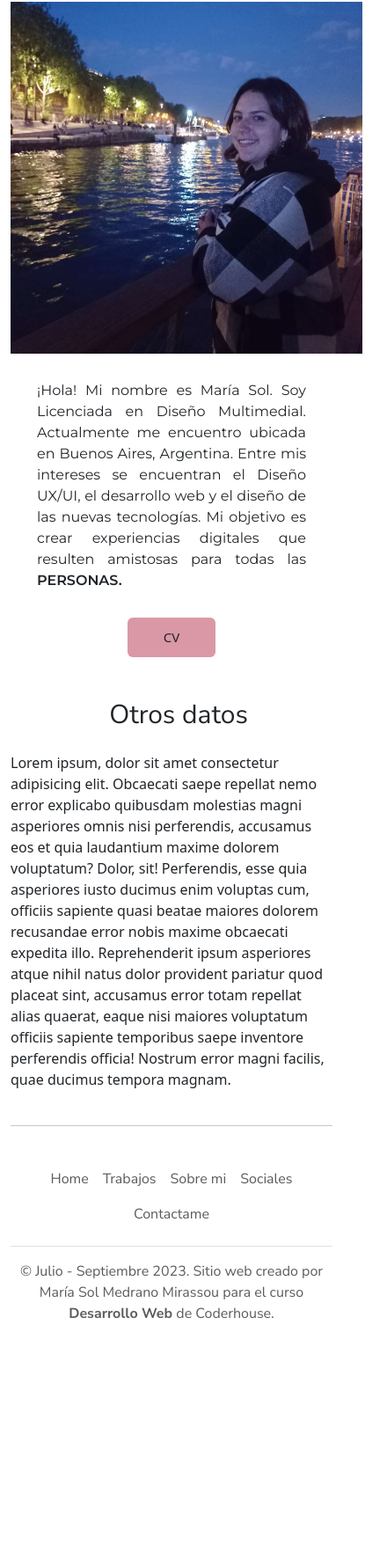
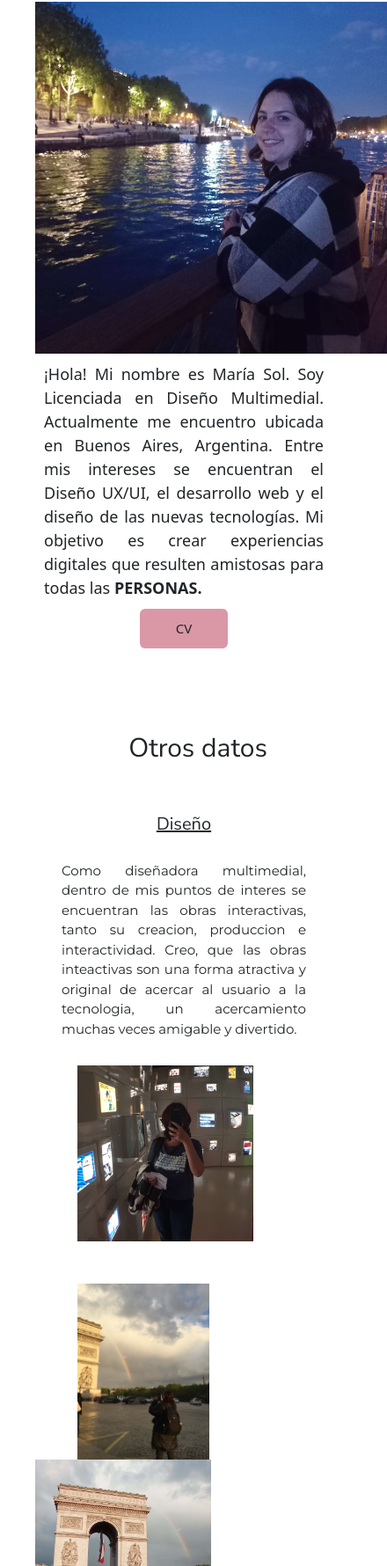
Before and after one commit to Solmedranom/portfolioDM-Medrano, a website: page html/sobremi.html in a window 390 px wide. Shown: the part 220-2000 px from the top of the page at 88% size, 440 px wide, since content can reach past the window. Before the commit the page ends 1781 px from the top, so only its background shows below. Drawn offline with nearby package versions, Linux system fonts and the light colour scheme.

Commit message:
Sobre mi en edicion. SEO 100. Todo responsive.

```diff
--- a/css/style.css
+++ b/css/style.css
@@ -53,6 +53,7 @@ a {
   font-size: 15px;
   width: 100px;
 }
+
 .btn:hover {
   background-color: #f8cfd8;
   border-color: #da98a7;
--- a/html/sobremi.html
+++ b/html/sobremi.html
@@ -5,7 +5,7 @@
   <link href="https://cdn.jsdelivr.net/npm/bootstrap@5.3.1/dist/css/bootstrap.min.css" rel="stylesheet"
     integrity="sha384-4bw+/aepP/YC94hEpVNVgiZdgIC5+VKNBQNGCHeKRQN+PtmoHDEXuppvnDJzQIu9" crossorigin="anonymous" />
 
-    <link href="../css/main.css" rel="stylesheet" />
+  <link href="../css/main.css" rel="stylesheet" />
 
   <meta charset="UTF-8" />
   <meta name="viewport" content="width=device-width, initial-scale=1.0" />
@@ -37,7 +37,7 @@
             <a class="nav-link" href="mistrabajos.html">Mis trabajos</a>
           </li>
           <li class="nav-item">
-            <a class="nav-link disabled" aria-disabled="true">Sobre mi</a>
+            <a class="nav-link" href="sobremi.html">Sobre mi</a>
           </li>
           <li class="nav-item">
             <a class="nav-link" href="sociales.html">Sociales</a>
@@ -51,45 +51,63 @@
   </header>
   <div class="container-fluid">
     <h1 class="display-4 ms-3 mt-4 mb-4 ">Sobre mi</h1>
-    <div class="row">
+    <div class="row ms-3 mt-4 mb-4">
       <div class="col-xl-4 col-md-6 col-sm-12 mb-6 ">
         <img src="../img/fotosol2.jpg" class="img-sm" alt="Sol de vacaciones mayo 2023" />
       </Div>
       <Div class="col-xl-8 col-md-6 col-sm-12">
-        <p class="parrafosm">
+        <p class="parrafo2">
           ¡Hola! Mi nombre es María Sol. Soy Licenciada en Diseño Multimedial.
           Actualmente me encuentro ubicada en Buenos Aires, Argentina. Entre
           mis intereses se encuentran el Diseño UX/UI, el desarrollo web y el
           diseño de las nuevas tecnologías. Mi objetivo es crear experiencias
-          digitales que resulten amistosas para todas las
-          <strong>PERSONAS.</strong>
+          digitales que resulten amistosas para todas las <strong>PERSONAS.</strong>
         </p>
         <div class="text-center"><a class="btn" href="cv.html" role="button">CV</a></div>
       </div>
     </div>
     <br>
-    <div class="rowms-3 mt-4 mb-4">
+    <div class="row ms-3 mt-4 mb-4">
       <div class="col-xl-12 col-md-12 col-sm-12 ms-3 mt-4 mb-4 text-center">
         <h3>Otros datos</h3>
       </div>
     </div>
-    <div class="row">
-      <div class="col-xl-8 col-md-6 col-sm-12">
-        Lorem ipsum, dolor sit amet consectetur adipisicing elit. Obcaecati saepe repellat nemo error explicabo
-        quibusdam molestias magni asperiores omnis nisi perferendis, accusamus eos et quia laudantium maxime dolorem
-        voluptatum? Dolor, sit! Perferendis, esse quia asperiores iusto ducimus enim voluptas cum, officiis sapiente
-        quasi beatae maiores dolorem recusandae error nobis maxime obcaecati expedita illo. Reprehenderit ipsum
-        asperiores atque nihil natus dolor provident pariatur quod placeat sint, accusamus error totam repellat alias
-        quaerat, eaque nisi maiores voluptatum officiis sapiente temporibus saepe inventore perferendis officia! Nostrum
-        error magni facilis, quae ducimus tempora magnam.
+    <div class="row ms-3 mt-4 mb-4 ">
+      <div class="col-xl-7 col-md-6 col-sm-12">
+        <h4 class="text-center"> Diseño </h4>
+        <p class="parrafosm">Como diseñadora multimedial, dentro de mis puntos de interes se encuentran las obras interactivas, tanto su creacion, produccion e interactividad. Creo, que las obras inteactivas son una forma atractiva y original de acercar al usuario a la tecnologia, un acercamiento muchas veces amigable y divertido. </p>
       </div>
 
-      <div class="col-xl-4 col-md-6 col-sm-12">
-        <img src="" alt="">
+      <div class="col-xl-5 col-md-6 col-sm-12">
+        <div class="ms-5">
+          <img src="../img/solpantallas.jpg" class="imgXs"" alt=" selfie de Sol, sin verse el rostro, con pantallas de
+            fondo">
+        </div>
       </div>
 
     </div>
+    <div class="row"></div>
 
+    <div class="row ms-3 mt-4 mb-4 ">
+      <div class="col-xl-3 col-md-3 col-sm-6">
+        <div class="ms-5">
+          <img src="../img/foto2.jpg" class="imgXs"" alt="Sol de espaldas sacando una foto al arco del triunfo">
+        </div>
+      </div>
+      <div class="col-xl-3 col-md-3 col-sm-6">
+        <div class="">
+            <img src="../img/foto1.jpg" class="imgXs"" alt="Foto del arco del triunfo con un arcoiris sacada por Sol">
+        </div>
+      </div>
+
+      <div class="col-xl-6 col-md-6 col-sm-12">
+        <h4 class="text-center"> Fotografia </h4>
+        <p class="parrafosm">Siendo parte de la rama del arte, uno de mis pasatiempos es la fotografia y la edicion de fotografia.
+        </p>
+      </div>
+
+
+    </div>
 
     <hr>
   </div>
--- a/scss/_vars.scss
+++ b/scss/_vars.scss
@@ -40,6 +40,7 @@ $textoCenter: center;
 $imgXl: 700px;
 $imgMd: 500px;
 $imgSm: 400px;
+$imgXs: 200px;
 $imgLogo: 150px;
 
 //tamaños
--- a/scss/main.scss
+++ b/scss/main.scss
@@ -7,6 +7,7 @@
 
 * {
   font-size: $textoFont;
+  box-sizing: border-box;
 }
 
 .logo {
@@ -44,6 +45,10 @@ main {
 
 .imgport {
   width: $imgXl;
+}
+
+.imgXs{
+  height: $imgXs;
 }
 
 .btn {
@@ -97,9 +102,16 @@ h4 {
 }
 
 .parrafosm {
+  font-size: $textoBtn;
   font-family: $textoFont;
   margin: $espacio30;
   text-align: $textoJusti;
+}
+
+.importante {
+  font-family: $especialFont;
+font-weight: $textBold;
+font-size: $titulo3;
 }
 
 footer {
```
Also changed, not shown: html/contactame.html (+1 -1 lines), html/sociales.html (+1 -1 lines), css/main.css, img/foto1.jpg (added), img/foto2.jpg (added), img/solpantallas.jpg (added), 1 other file.
